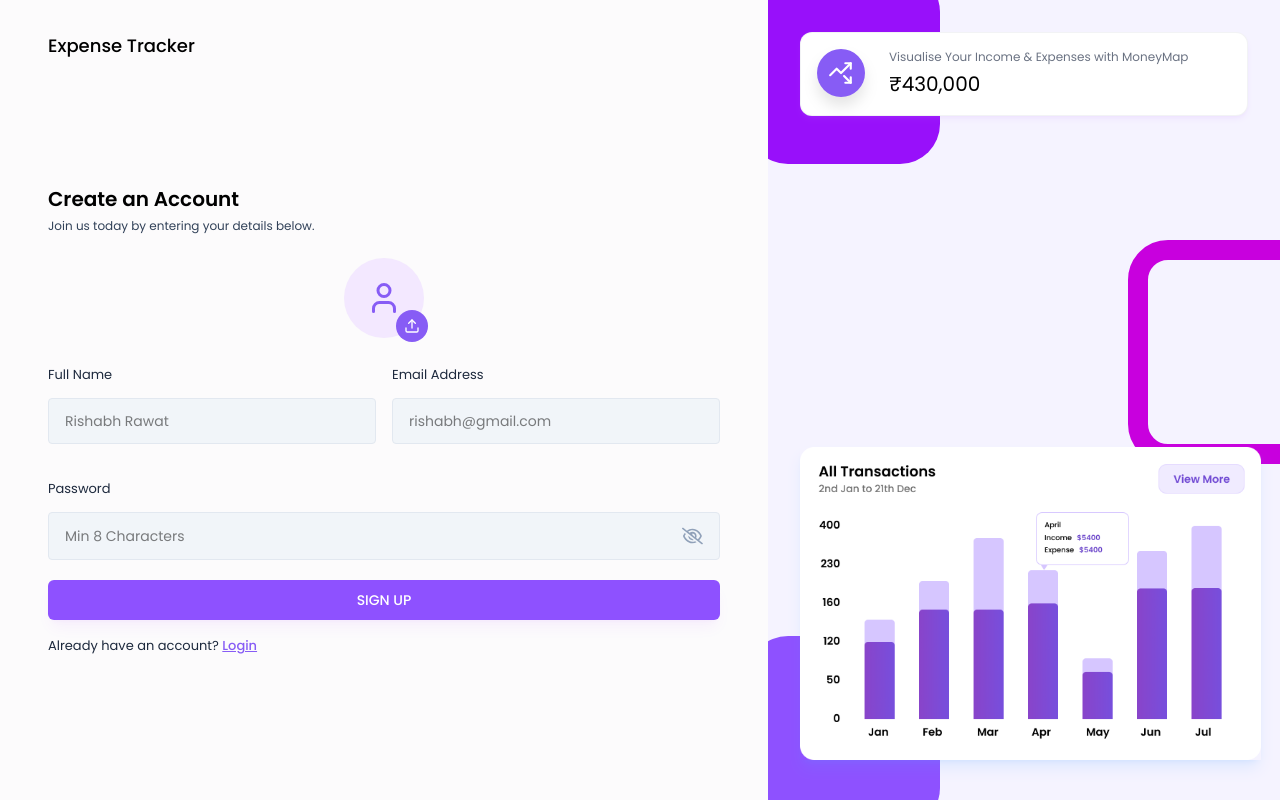
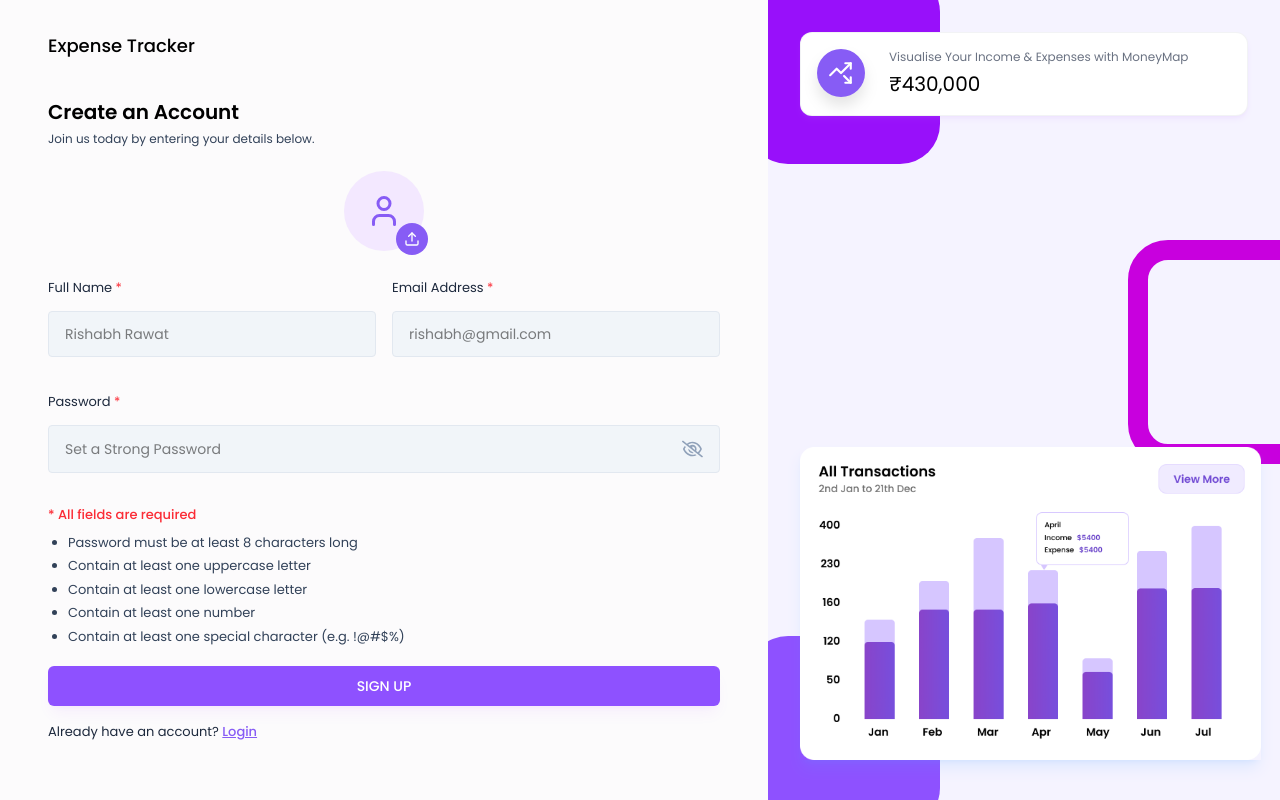
Before and after one commit to Adicode987/MoneyMap, a React (Vite) app in the folder frontend/expense-tracker/: page /signUp in a window 1280 px wide. Built offline with nearby package versions, Linux system fonts and the light colour scheme.

Commit message:
improved validatePassword and SignUp page

```diff
--- a/frontend/expense-tracker/src/components/Inputs/ProfilePhotoSelector.jsx
+++ b/frontend/expense-tracker/src/components/Inputs/ProfilePhotoSelector.jsx
@@ -38,7 +38,7 @@ const ProfilePhotoSelector = ({ image, setImage }) => {
                     <LuUser className="text-4xl text-primary" />
                     <button
                         type="button"
-                        className="w-8 h-8 flex items-center justify-center bg-primary text-white rounded-full absolute -bottom-1 -right-1"
+                        className="w-8 h-8 flex items-center justify-center bg-primary text-white rounded-full absolute -bottom-1 -right-1 cursor-pointer"
                         onClick={onChooseFile}
                     >
                         <LuUpload />
@@ -53,7 +53,7 @@ const ProfilePhotoSelector = ({ image, setImage }) => {
                     />
                     <button
                         type="button"
-                        className="w-8 h-8 flex items-center justify-center bg-red-500 text-white rounded-full absolute -bottom-1 -right-1"
+                        className="w-8 h-8 flex items-center justify-center bg-red-500 text-white rounded-full absolute -bottom-1 -right-1 cursor-pointer"
                         onClick={handleRemoveImage}
                     >
                         <LuTrash />
--- a/frontend/expense-tracker/src/pages/Auth/SignUpForm.jsx
+++ b/frontend/expense-tracker/src/pages/Auth/SignUpForm.jsx
@@ -1,8 +1,8 @@
 import React, { useState } from 'react';
 import AuthLayout from "../../components/Layouts/AuthLayout";
-import {Link, useNavigate} from "react-router-dom";
+import { Link, useNavigate } from "react-router-dom";
 import Input from "../../components/Inputs/Input";
-import {validateEmail, validatePassword} from "../../utilis/helper";
+import { validateEmail, validatePassword } from "../../utilis/helper";
 import ProfilePhotoSelector from "../../components/Inputs/ProfilePhotoSelector"
 
 const SignUp = () => {
@@ -21,12 +21,12 @@ const SignUp = () => {
 
     let profileImageUrl = "";
 
-      if (!fullName){
+    if (!fullName) {
       setError("Please enter your name");
       return;
     }
 
-      if(!validateEmail(email)){
+    if (!validateEmail(email)) {
       setError("Please enter a valid email address.");
       return;
     }
@@ -43,27 +43,35 @@ const SignUp = () => {
   return (
     <AuthLayout>
       <div className="lg:w-[100%] h-auto md:h-full mt-10 md:mt-0 flex flex-col justify-center">
-                 <h3 className= "text-xl font-semibold text-black">Create an Account</h3>
+        <h3 className="text-xl font-semibold text-black">Create an Account</h3>
         <p className="text-xs text-slate-700 mt-[5px] mb-6">
           Join us today by entering your details below.
         </p>
 
         <form onSubmit={handleSignUp}>
 
-                    <ProfilePhotoSelector image={profile} setImage= {setProfile}  />
-                    <div className= "grid grid-cols-1 md:grid-cols-2 gap-4">
+          <ProfilePhotoSelector image={profile} setImage={setProfile} />
+          <div className="grid grid-cols-1 md:grid-cols-2 gap-4">
             <Input
               value={fullName}
-                            onChange={({target}) => setFullName(target.value)}
-                            label = "Full Name"
-                            placeholder = "Rishabh Rawat"
+              onChange={({ target }) => setFullName(target.value)}
+              label={
+                <>
+                  Full Name <span className="text-red-500">*</span>
+                </>
+              }
+              placeholder="Rishabh Rawat"
               type="text"
             />
 
             <Input
               value={email}
               onChange={({ target }) => setEmail(target.value)}
-                            label="Email Address"
+              label={
+                <>
+                  Email Address <span className="text-red-500">*</span>
+                </>
+              }
               placeholder="rishabh@gmail.com"
               type="text"
             />
@@ -74,8 +82,12 @@ const SignUp = () => {
               <Input
                 value={password}
                 onChange={({ target }) => setPassword(target.value)}
-                            label="Password"
-                            placeholder="Min 8 Characters"
+                label={
+                  <>
+                    Password <span className="text-red-500">*</span>
+                  </>
+                }
+                placeholder="Set a Strong Password"
                 type="password"
               />
 
@@ -84,6 +96,17 @@ const SignUp = () => {
           </div>
 
           {error && <p className="text-red-500 text-xs pb-2.5">{error}</p>}
+
+          <div className="mt-4 mb-4 text-[13px] text-slate-700" >
+            <p className="text-red-500 font-medium mb-2">* All fields are required</p>
+            <ul className="list-disc ml-5 text-[13px] space-y-1">
+              <li>Password must be at least 8 characters long</li>
+              <li>Contain at least one uppercase letter</li>
+              <li>Contain at least one lowercase letter</li>
+              <li>Contain at least one number</li>
+              <li>Contain at least one special character (e.g. !@#$%)</li>
+            </ul>
+          </div>
 
           <button type="submit" className="btn-primary">
             SIGN UP
--- a/frontend/expense-tracker/src/utilis/helper.js
+++ b/frontend/expense-tracker/src/utilis/helper.js
@@ -10,5 +10,22 @@ export const validatePassword = (password) => {
   if (password.length < 8) {
     return "Password must be at least 8 characters long.";
   }
+
+  if (!/[A-Z]/.test(password)) {
+    return "Password must contain at least one uppercase letter.";
+  }
+
+  if (!/[a-z]/.test(password)) {
+    return "Password must contain at least one lowercase letter.";
+  }
+
+  if (!/[!@#$%^&*(),.?":{}|<>]/.test(password)) {
+    return "Password must contain at least one special character.";
+  }
+
+  if (!/[0-9]/.test(password)) {
+    return "Password must contain at least one number.";
+  }
+
   return null;
 };
```
Lines whose indentation alone changed are shown as unchanged.
